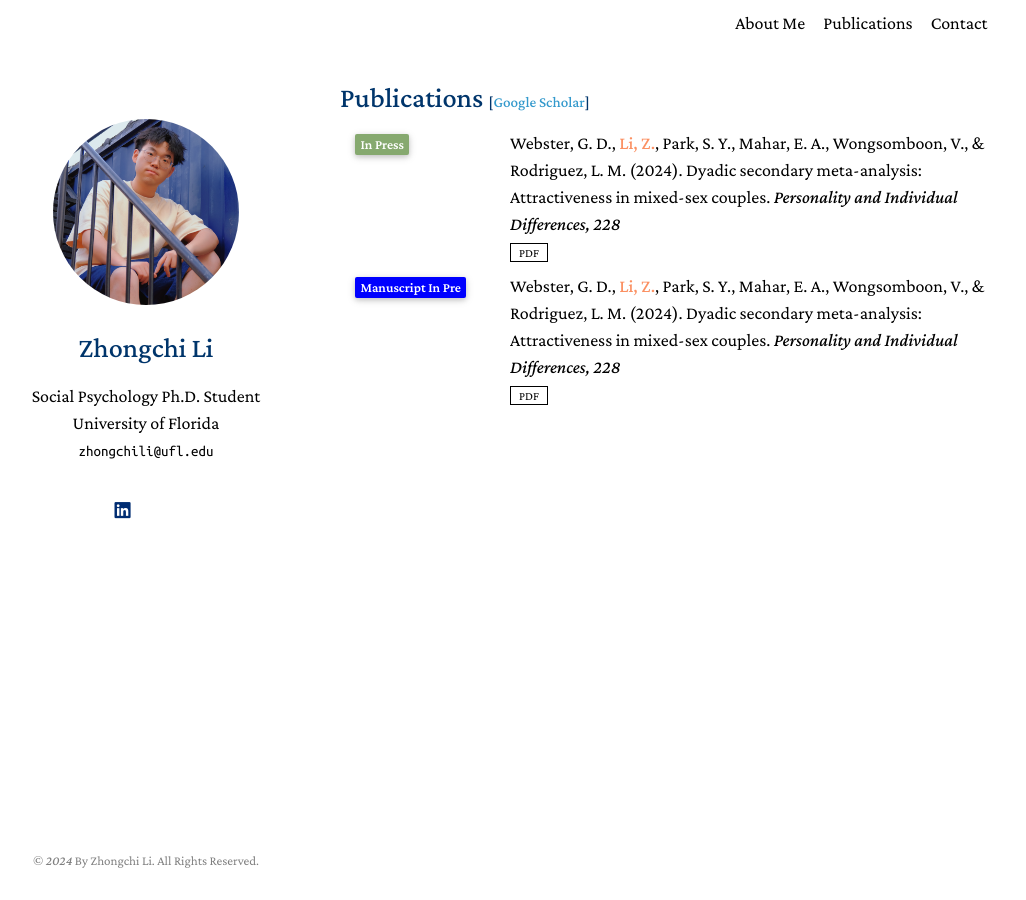
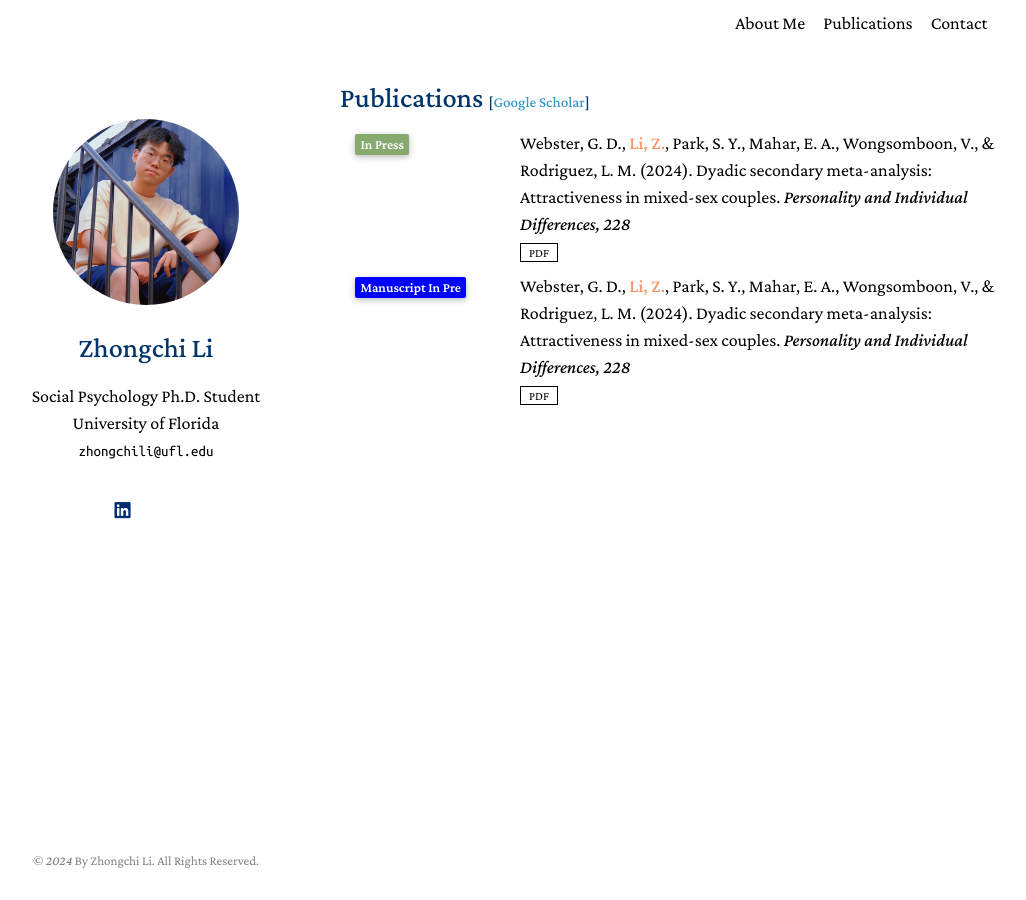
Before and after one commit to zhongchili52/zhongchili52.github.io, a Jekyll site: the page built from publicationspage.md, in a window 1280 px wide. Shown: the whole page, without its empty margins (130-1156 px from the left). Built offline with Jekyll 4.4.1, drawn with Linux system fonts in a browser that asks for light colours; nearby versions of some CDN libraries; library files that are not in the unit come from our copies; a style sheet for code colours, icons or effects is not loaded.

Commit message:
Update publications.md

```diff
--- a/_includes/publications.md
+++ b/_includes/publications.md
@@ -9,7 +9,7 @@
 {% for link in site.data.publications.main %}
 
 <li>
-<div class="pub-row" style="display: grid;grid-template-columns: 150px 1fr;gap: 5px;">
+<div class="pub-row" style="display: grid;grid-template-columns: 150px 1fr;gap: 15px;">
   <div class="col-sm-3" style="align-self: start;position: relative;padding-right: 15px;padding-left: 15px;">
       {{ link.conference_short }}
   </div>
```
